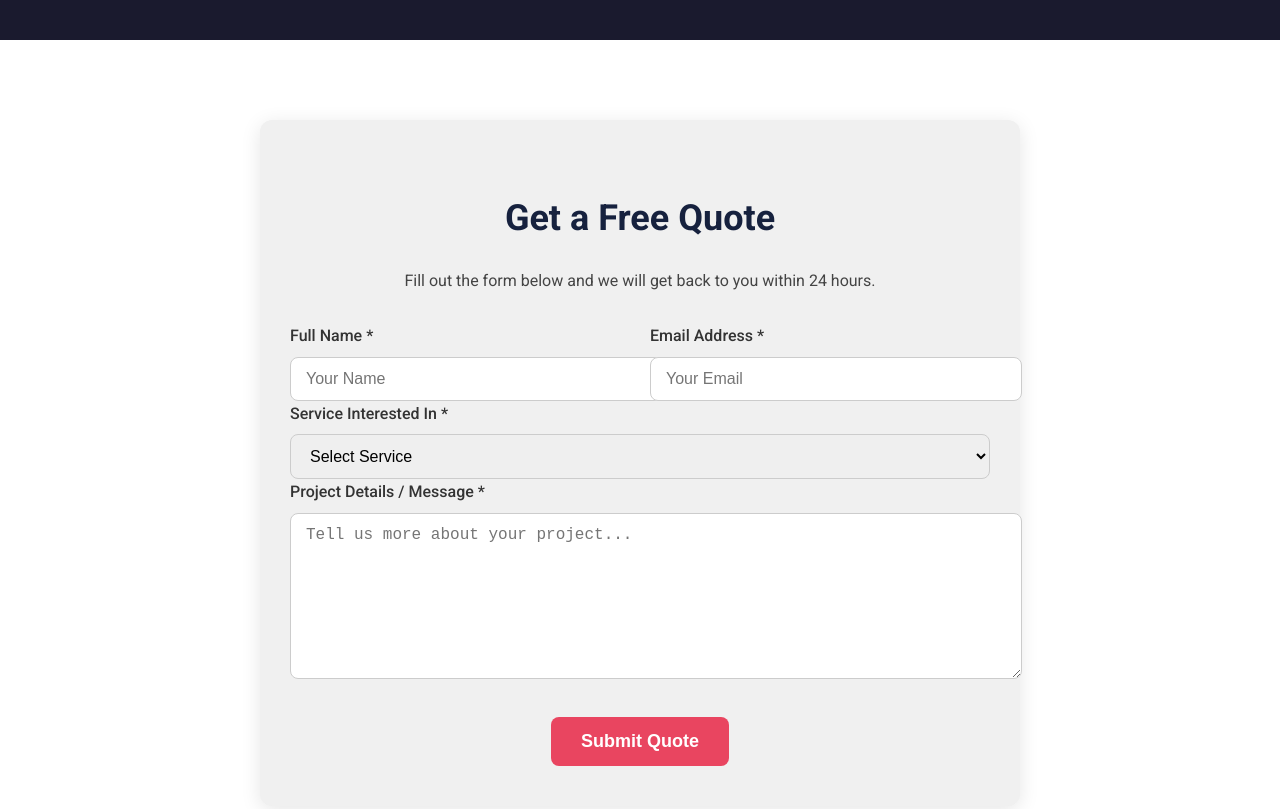
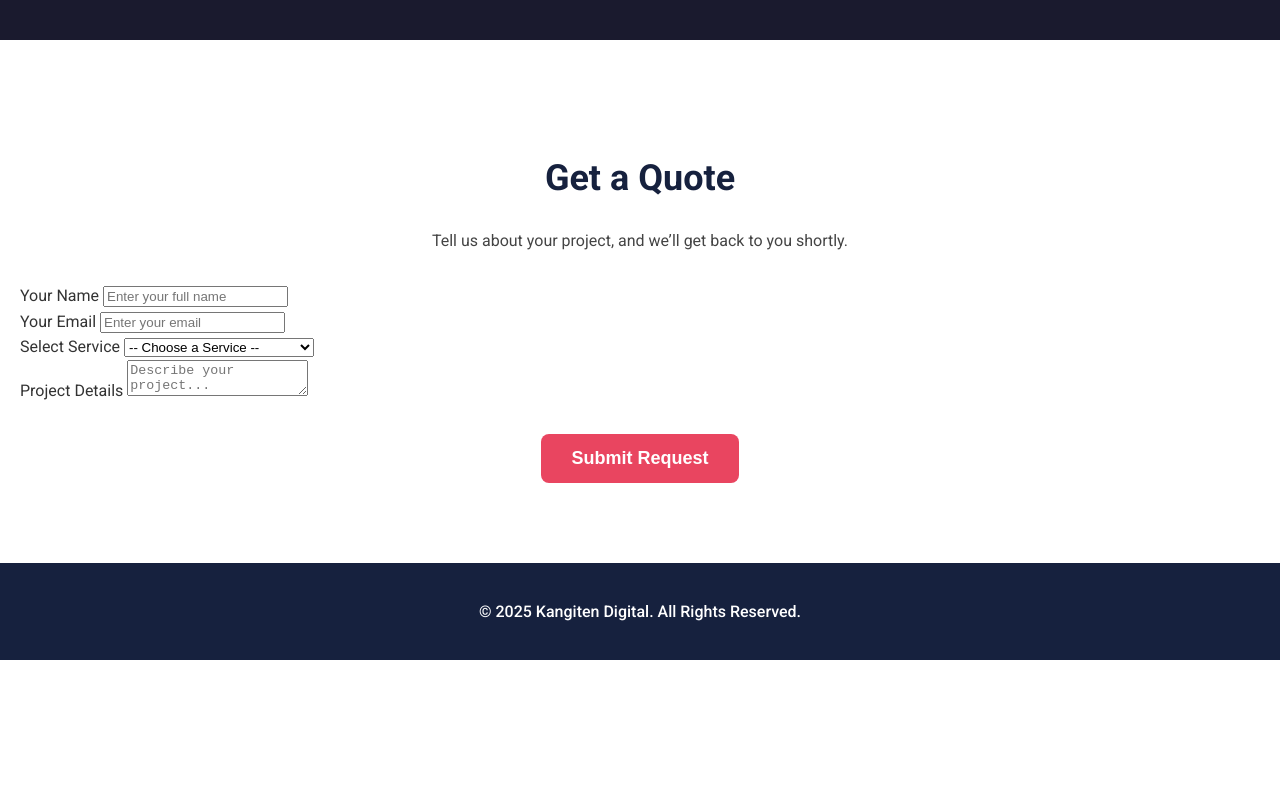
Before and after one commit to sajidbeduduri/Kangiten-Digital, a plain HTML site: page index.html in a window 1280 px wide. Shown: the part 2680-3489 px from the top of the page. After the commit the page ends 3340 px from the top, so only its background shows below. Drawn offline with Linux system fonts and the light colour scheme.

Commit message:
Update index.html

```diff
--- a/index.html
+++ b/index.html
@@ -145,44 +145,42 @@
   </section>
 
   <!-- Quote Form Section -->
+  <!-- Quote Form -->
 <section id="quote-form">
-    <div class="quote-wrapper">
-      <h2>Get a Free Quote</h2>
-      <p>Fill out the form below and we will get back to you within 24 hours.</p>
-      <form action="#" method="POST" class="quote-form">
-        <div class="form-row">
+  <h2>Get a Quote</h2>
+  <p class="form-subtitle">Tell us about your project, and we’ll get back to you shortly.</p>
+
+  <form>
     <div class="form-group">
-            <label for="name">Full Name *</label>
-            <input type="text" id="name" name="name" placeholder="Your Name" required>
+      <label for="name">Your Name</label>
+      <input type="text" id="name" name="name" placeholder="Enter your full name" required>
     </div>
+
     <div class="form-group">
-            <label for="email">Email Address *</label>
-            <input type="email" id="email" name="email" placeholder="Your Email" required>
+      <label for="email">Your Email</label>
+      <input type="email" id="email" name="email" placeholder="Enter your email" required>
     </div>
-        </div>
-        <div class="form-row">
+
     <div class="form-group">
-            <label for="service">Service Interested In *</label>
+      <label for="service">Select Service</label>
       <select id="service" name="service" required>
-              <option value="">Select Service</option>
-              <option value="Digital Marketing">Digital Marketing</option>
-              <option value="SEO">SEO</option>
-              <option value="Web Design & Development">Web Design & Development</option>
-              <option value="Branding">Branding</option>
-              <option value="Editing & VFX">Editing & VFX</option>
-              <option value="3D Design">3D Design</option>
+        <option value="">-- Choose a Service --</option>
+        <option>Digital Marketing</option>
+        <option>SEO</option>
+        <option>Web Design & Development</option>
+        <option>Branding</option>
+        <option>Editing & VFX</option>
+        <option>3D Design</option>
       </select>
     </div>
+
+    <div class="form-group">
+      <label for="message">Project Details</label>
+      <textarea id="message" name="message" placeholder="Describe your project..." required></textarea>
     </div>
-        <div class="form-row">
-          <div class="form-group fullwidth">
-            <label for="message">Project Details / Message *</label>
-            <textarea id="message" name="message" placeholder="Tell us more about your project..." required></textarea>
-          </div>
-        </div>
-        <button type="submit" class="btn-submit">Submit Quote</button>
+
+    <button type="submit" class="btn-submit">Submit Request</button>
   </form>
-    </div>
 </section>
 
   <!-- Footer -->
```
Lines whose indentation alone changed are shown as unchanged.
